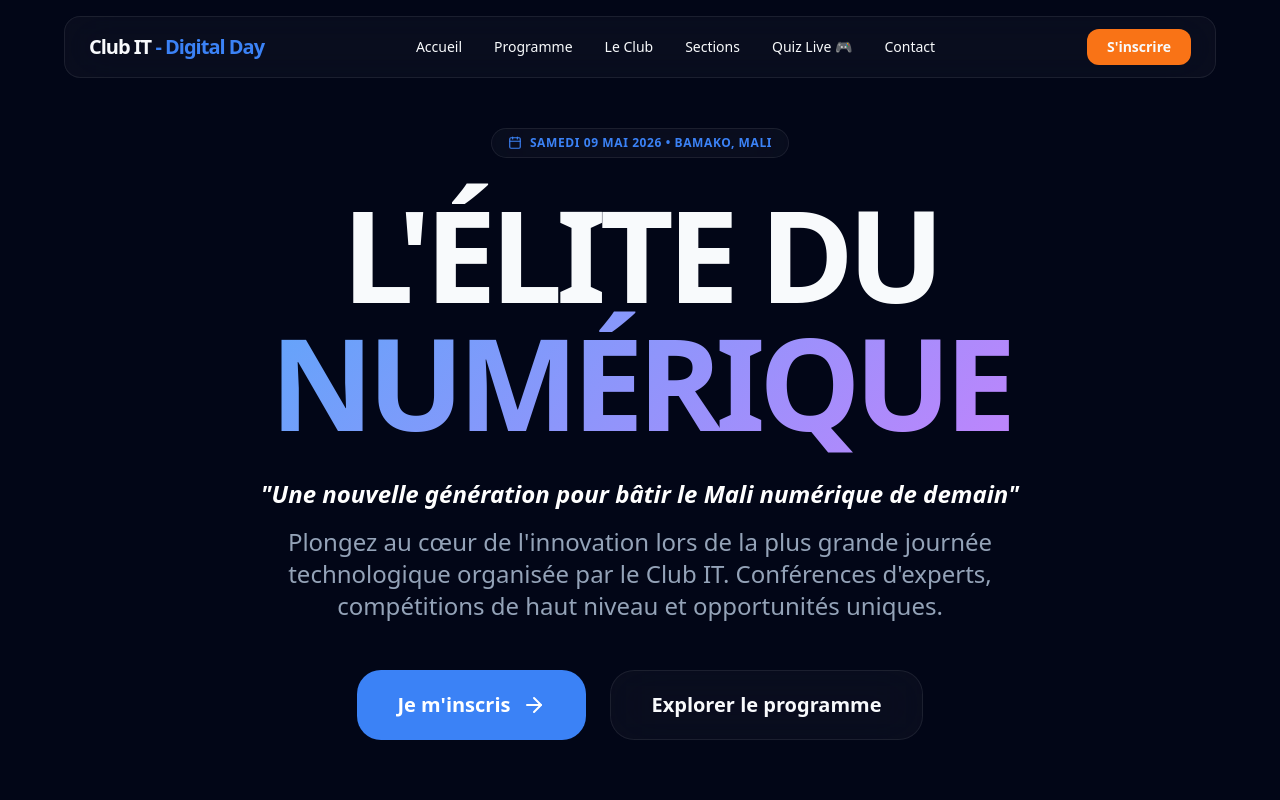
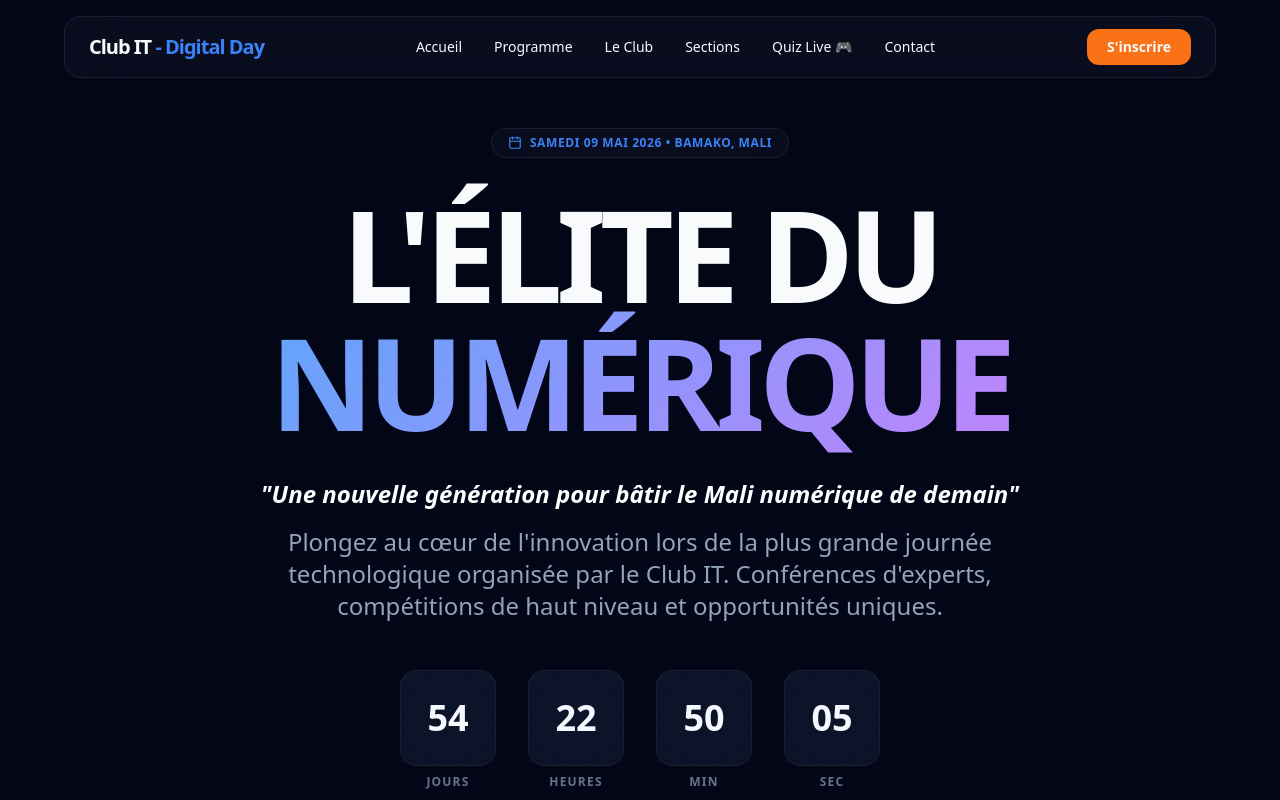
Before and after one commit to BinaryMaoGenius/digital_day, a Next.js app: page / in a window 1280 px wide. Shown: the top 800 px of the page. Built offline with nearby package versions, Linux system fonts and the light colour scheme.

Commit message:
feat: add interactive countdown to hero section

```diff
--- a/src/app/page.tsx
+++ b/src/app/page.tsx
@@ -1,8 +1,10 @@
 import Navbar from "@/components/Navbar";
+import Countdown from "@/components/Countdown";
 import Link from "next/link";
 import { Mic2, Calendar, MapPin, Award, ArrowRight, Zap, Code, Shield, Gamepad2 } from "lucide-react";
 
 export default function Home() {
+
   const speakers = [
     { name: "Dr. Moussa Kanté", role: "Expert en IA & Big Data", org: "RobotMali", image: "https://images.unsplash.com/photo-1507003211169-0a1dd7228f2d?q=80&w=200&h=200&auto=format&fit=crop" },
     { name: "Fatoumata Traoré", role: "Spécialiste Cybersécurité", org: "CyberSec Mali", image: "https://images.unsplash.com/photo-1494790108377-be9c29b29330?q=80&w=200&h=200&auto=format&fit=crop" },
@@ -42,6 +44,10 @@ export default function Home() {
           <span className="text-white font-bold italic block mb-4">"Une nouvelle génération pour bâtir le Mali numérique de demain"</span>
           Plongez au cœur de l'innovation lors de la plus grande journée technologique organisée par le Club IT. Conférences d'experts, compétitions de haut niveau et opportunités uniques.
         </p>
+
+        <div className="mb-16">
+          <Countdown />
+        </div>
 
         <div className="flex flex-col sm:flex-row gap-6 animate-in fade-in slide-in-from-bottom-8 duration-700 delay-300">
           <Link
--- /dev/null
+++ b/src/components/Countdown.tsx
@@ -0,0 +1,64 @@
+"use client";
+
+import { useState, useEffect } from 'react';
+
+interface TimeLeft {
+    days: number;
+    hours: number;
+    minutes: number;
+    seconds: number;
+}
+
+export default function Countdown() {
+    const targetDate = new Date('2026-05-09T12:00:00').getTime();
+
+    const [timeLeft, setTimeLeft] = useState<TimeLeft>({
+        days: 0,
+        hours: 0,
+        minutes: 0,
+        seconds: 0
+    });
+
+    useEffect(() => {
+        const timer = setInterval(() => {
+            const now = new Date().getTime();
+            const difference = targetDate - now;
+
+            if (difference > 0) {
+                setTimeLeft({
+                    days: Math.floor(difference / (1000 * 60 * 60 * 24)),
+                    hours: Math.floor((difference / (1000 * 60 * 60)) % 24),
+                    minutes: Math.floor((difference / 1000 / 60) % 60),
+                    seconds: Math.floor((difference / 1000) % 60)
+                });
+            } else {
+                clearInterval(timer);
+            }
+        }, 1000);
+
+        return () => clearInterval(timer);
+    }, [targetDate]);
+
+    const TimeUnit = ({ value, label }: { value: number, label: string }) => (
+        <div className="flex flex-col items-center">
+            <div className="glass w-16 h-16 md:w-24 md:h-24 flex items-center justify-center rounded-2xl border border-white/10 mb-2 relative overflow-hidden group">
+                <div className="absolute inset-0 bg-primary/5 group-hover:bg-primary/10 transition-colors" />
+                <span className="text-2xl md:text-4xl font-black text-white tabular-nums">
+                    {value.toString().padStart(2, '0')}
+                </span>
+            </div>
+            <span className="text-[10px] md:text-xs font-bold uppercase tracking-widest text-slate-500">
+                {label}
+            </span>
+        </div>
+    );
+
+    return (
+        <div className="flex gap-4 md:gap-8 items-center animate-in fade-in slide-in-from-bottom-4 duration-1000 delay-500">
+            <TimeUnit value={timeLeft.days} label="Jours" />
+            <TimeUnit value={timeLeft.hours} label="Heures" />
+            <TimeUnit value={timeLeft.minutes} label="Min" />
+            <TimeUnit value={timeLeft.seconds} label="Sec" />
+        </div>
+    );
+}
```
